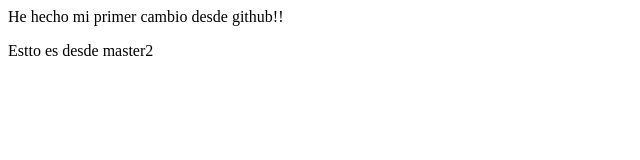
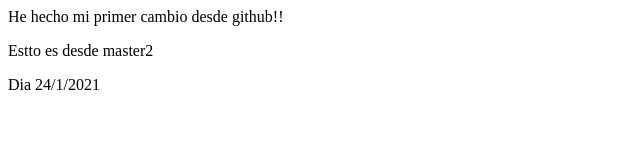
Before and after one commit to Jossue700/Primer_Respositorio, a plain HTML site: page index.html in a window 1280 px wide. Shown: the whole page, without its empty margins (0-640 px from the left). Drawn offline with Linux system fonts and the light colour scheme.

Commit message:
fecha 24/1

```diff
--- a/index.html
+++ b/index.html
@@ -7,6 +7,7 @@
 <body>
     <p>He hecho mi primer cambio desde github!!</p>
     <p>Estto es desde master2</p>
+    <p> Dia 24/1/2021</p>
 
 </body>
 </html>
```
Also changed, not shown: 1 other file.
